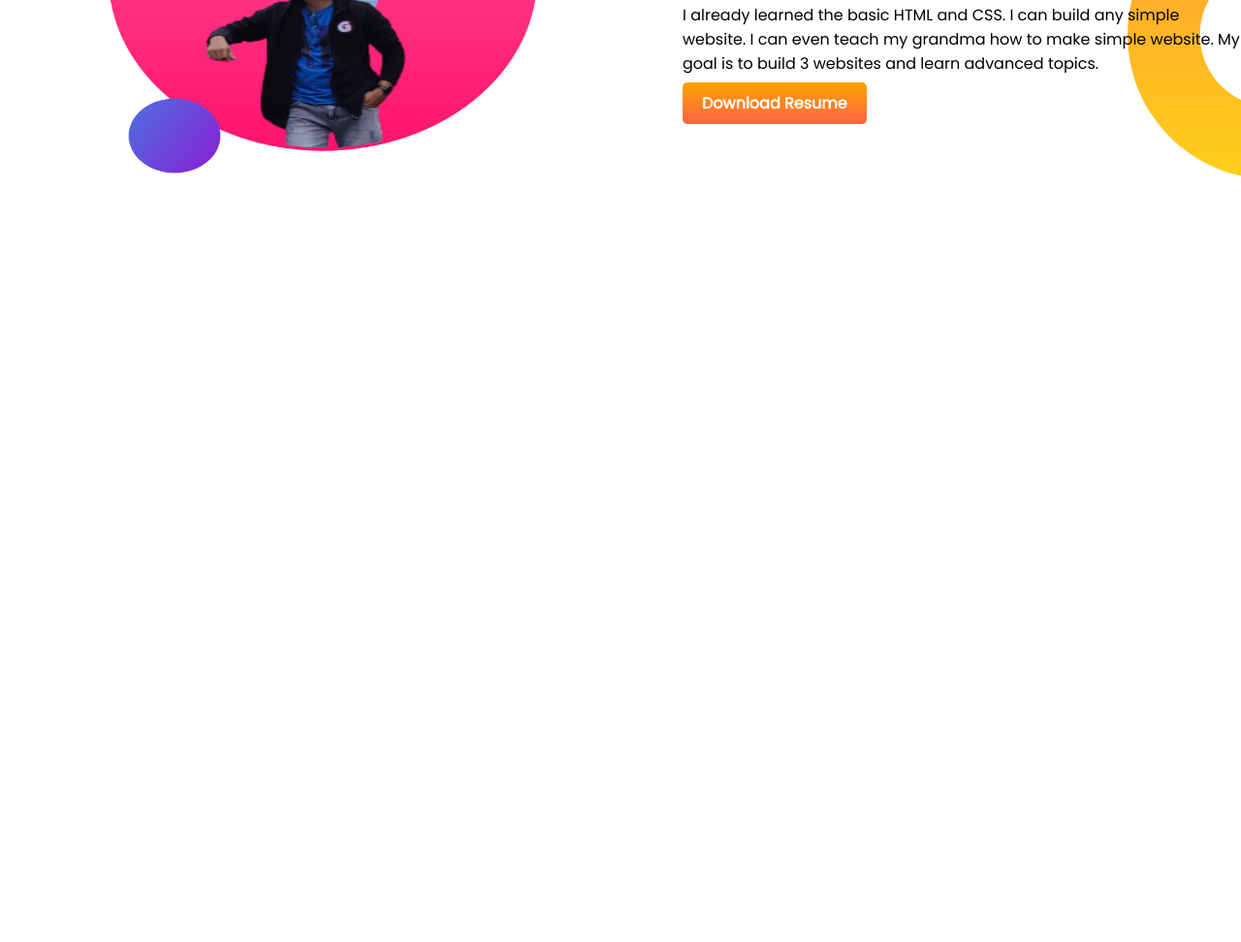
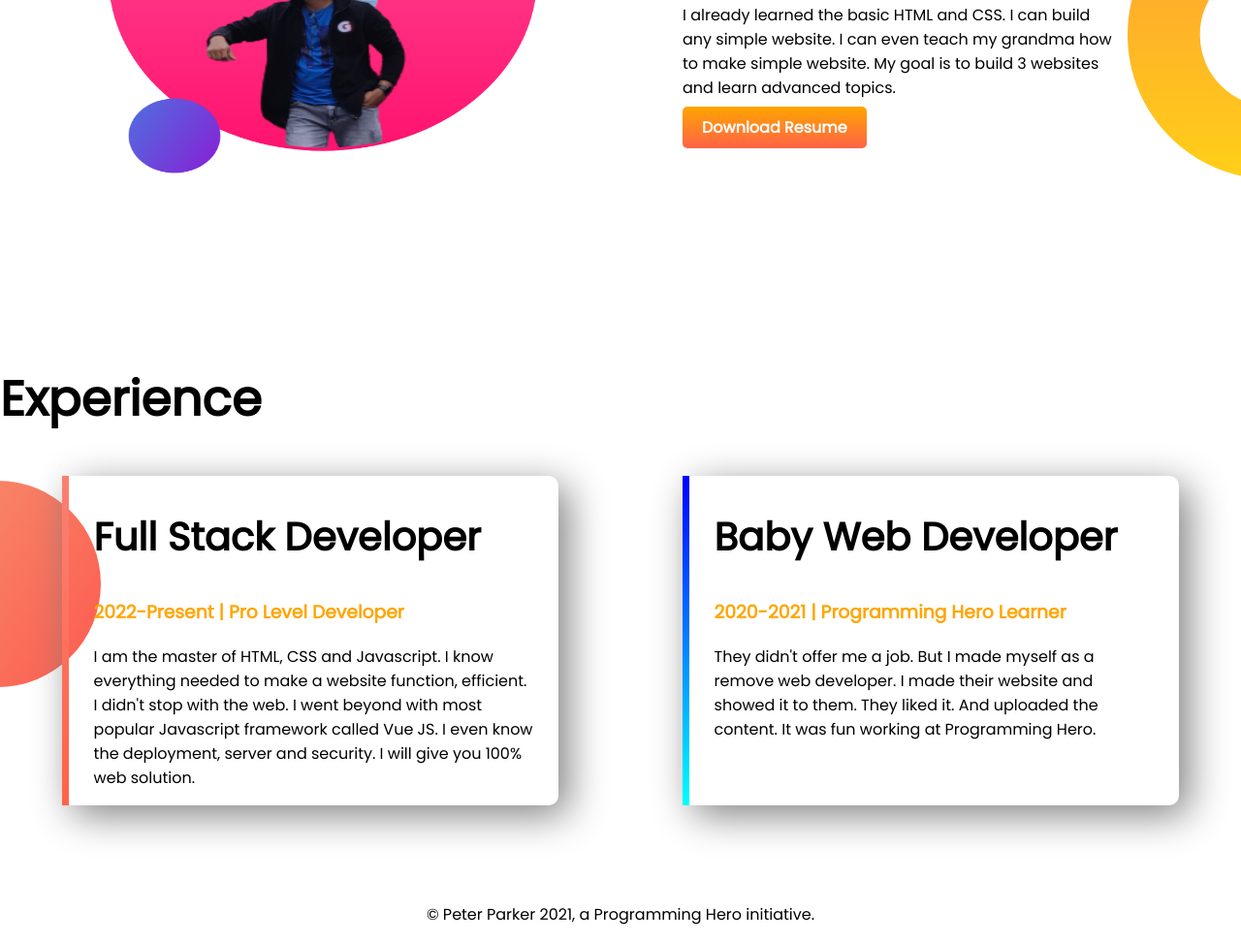
Before and after one commit to AkashRoy5680/developer-portfolio, a plain HTML site: page index.html in a window 1280 px wide. Shown: the part 941-1913 px from the top of the page at 97% size. Before the commit the page ends 1316 px from the top, so only its background shows below. Drawn offline with Linux system fonts and the light colour scheme; files whose address does not match are found by name.

Commit message:
footer and experience added

```diff
--- a/index.html
+++ b/index.html
@@ -11,7 +11,7 @@
     <link rel="stylesheet" href="style.css">
 </head>
 <body>
- <section class="top-banner">
+ <section class="top-banner flexible-container">
     <div class="half-width">
         <h1>Welcome TO</h1>
         <h1><span class="orange-color">Landscape of </span>Bangladesh!</h1>
@@ -23,18 +23,36 @@
         <img src="showOff/my-bg.png" alt="">
        </div>
  </section>
- <section class="dream-big">
+ <section class="dream-big flexible-container">
      <div class="half-width">
          <img src="images/my-vg2.png" alt="">
      </div>
      <div class="half-width">
          <h1>Dream Big</h1>
          <h3>Become a web developer</h3>
-         <p>I already learned the basic HTML and CSS. I can build any simple website. I can even teach my grandma how to make simple website. My goal is to build 3 websites and learn advanced topics.</p>
+         <p id="roy">I already learned the basic HTML and CSS. I can build any simple website. I can even teach my grandma how to make simple website. My goal is to build 3 websites and learn advanced topics.</p>
          <a class="link-button" target="_blank" href="https://www.linkedin.com/in/akash-roy-486727154/">Download Resume</a>
        </div>
      </div>
 
  </section>
+ <section class="experience-area">
+     <h1>Experience</h1>
+    <div class="flexible-container">
+        <div id="full-stack-experience"class ="experience-item">
+            <h2>Full Stack Developer</h2>
+            <h3 class="orange-color">2022-Present | Pro Level Developer</h3>
+            <p>I am the master of HTML, CSS and Javascript. I know everything needed to make a website function, efficient. I didn't stop with the web. I went beyond with most popular Javascript framework called Vue JS. I even know the deployment, server and security. I will give you 100% web solution.</p>
+        </div>
+        <div id="web-dev-experience" class="experience-item">
+        <h2> Baby Web Developer</h2>
+        <h3 class="orange-color">2020-2021 | Programming Hero Learner</h3>
+        <p>They didn't offer me a job. But I made myself as a remove web developer. I made their website and showed it to them. They liked it. And uploaded the content. It was fun working at Programming Hero.
+        </p>
+        </div>
+    </div>
+
+ </section>
+ <footer><p>© Peter Parker 2021, a Programming Hero initiative.</p></footer>
 </body>
 </html>
--- a/style.css
+++ b/style.css
@@ -5,10 +5,13 @@ body{
 h1{
     font-size: 50px;
 }
+h2{
+    font-size: 40px;
+}
 .orange-color{
     color:orange;
 }
-section{
+.flexible-container{
     display: flex;
     margin-bottom: 100px;
 }
@@ -19,6 +22,16 @@ section{
 .half-width img{
     width:85%;
     height:80%;
+}
+.experience-item{
+    box-shadow: 10px 10px 40px grey;
+    width:40%;
+    margin-left: 5%;
+    margin-right:5%;
+    padding-left: 2%;
+    padding-right: 2%;
+    border-radius: 10px;
+
 }
 
 .link-button{
@@ -38,3 +51,24 @@ section{
     background-repeat: no-repeat;
     background-position:right;
 }
+#roy{
+    padding-right: 22%;
+}
+.experience-area{
+    background-image: url(images/exp-bg.png);
+    background-repeat: no-repeat;
+    background-position:left;
+}
+#web-dev-experience{
+    border-left: 7px solid;
+    border-image: linear-gradient(blue,cyan);
+    border-image-slice: 1;
+}
+#full-stack-experience{
+    border-left: 7px solid;
+    border-image: linear-gradient(salmon,tomato);
+    border-image-slice: 1;
+}
+footer p{
+    text-align: center;
+}
```
Also changed, not shown: showOff/my-bg.png (deleted), 6 other files.
